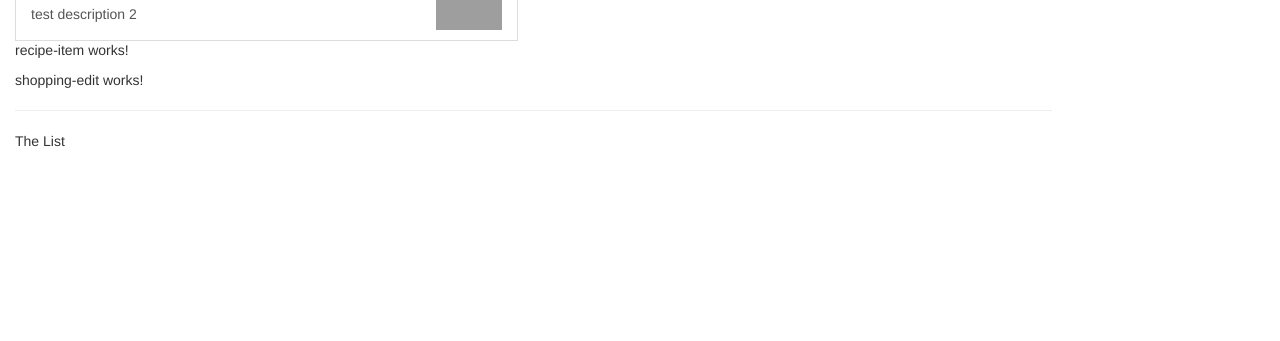
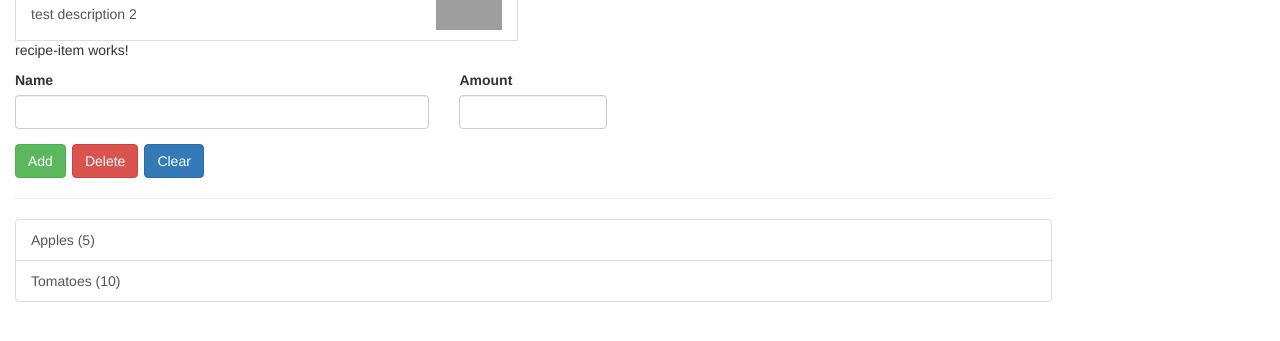
Before and after one commit to AnkurDevv/AngularPrac2022, an Angular app: page / in a window 1280 px wide. Shown: the part 249-590 px from the top of the page. Built offline with nearby package versions, Linux system fonts and the light colour scheme; grey boxes are pictures that could not be loaded.

Commit message:
added shopping list

```diff
--- /dev/null
+++ b/src/app/shared/ingredient.model.ts
@@ -0,0 +1,3 @@
+export class ingredient {
+  constructor(public name: string, public amount: number) {}
+}
--- a/src/app/shopping-list/shopping-edit/shopping-edit.component.css
+++ b/src/app/shopping-list/shopping-edit/shopping-edit.component.css
@@ -0,0 +1,3 @@
+.leftMarginAdded{
+ margin-left: 6px;
+}
--- a/src/app/shopping-list/shopping-edit/shopping-edit.component.html
+++ b/src/app/shopping-list/shopping-edit/shopping-edit.component.html
@@ -1 +1,23 @@
-<p>shopping-edit works!</p>
+<div class="row">
+ <div class="col-xs-12">
+  <form>
+   <div class="row">
+    <div class="col-sm-5 form-group">
+     <label for="name">Name</label>
+     <input type="text" id="name" class="form-control">
+    </div>
+    <div class="col-sm-2 form-group">
+     <label for="amount">Amount</label>
+     <input type="number" id="amount" class="form-control">
+    </div>
+   </div>
+   <div class="row">
+    <div class="col-xs-12" style="flex:start;">
+     <button class="btn btn-success" type="submit">Add</button>
+     <button class="btn btn-danger leftMarginAdded" type="button">Delete</button>
+     <button class="btn btn-primary leftMarginAdded" type="button">Clear</button>
+    </div>
+   </div>
+  </form>
+ </div>
+</div>
--- a/src/app/shopping-list/shopping-list.component.html
+++ b/src/app/shopping-list/shopping-list.component.html
@@ -2,6 +2,10 @@
  <div class="col-xs-10">
   <app-shopping-edit></app-shopping-edit>
   <hr>
-  <p>The List</p>
+  <ul class="list-group">
+   <a class="list-group-item" style="cursor: pointer;" *ngFor="let ingredient of ingredients">
+    {{ingredient.name}} ({{ingredient.amount}})
+   </a>
+  </ul>
  </div>
 </div>
--- a/src/app/shopping-list/shopping-list.component.ts
+++ b/src/app/shopping-list/shopping-list.component.ts
@@ -1,15 +1,18 @@
 import { Component, OnInit } from '@angular/core';
+import { ingredient } from '../shared/ingredient.model';
 
 @Component({
   selector: 'app-shopping-list',
   templateUrl: './shopping-list.component.html',
-  styleUrls: ['./shopping-list.component.css']
+  styleUrls: ['./shopping-list.component.css'],
 })
 export class ShoppingListComponent implements OnInit {
+  ingredients: ingredient[] = [
+    new ingredient('Apples', 5),
+    new ingredient('Tomatoes', 10),
+  ];
 
-  constructor() { }
+  constructor() {}
 
-  ngOnInit(): void {
-  }
-
+  ngOnInit(): void {}
 }
```
